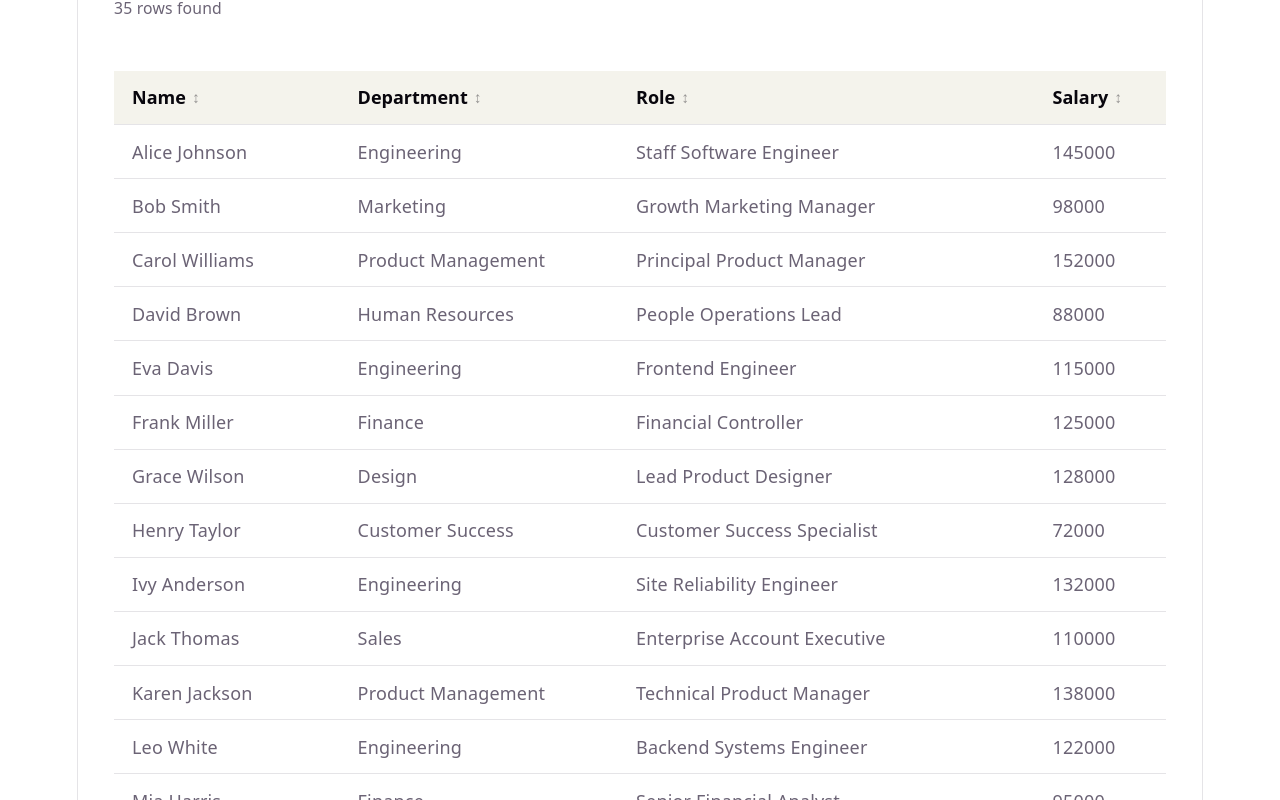
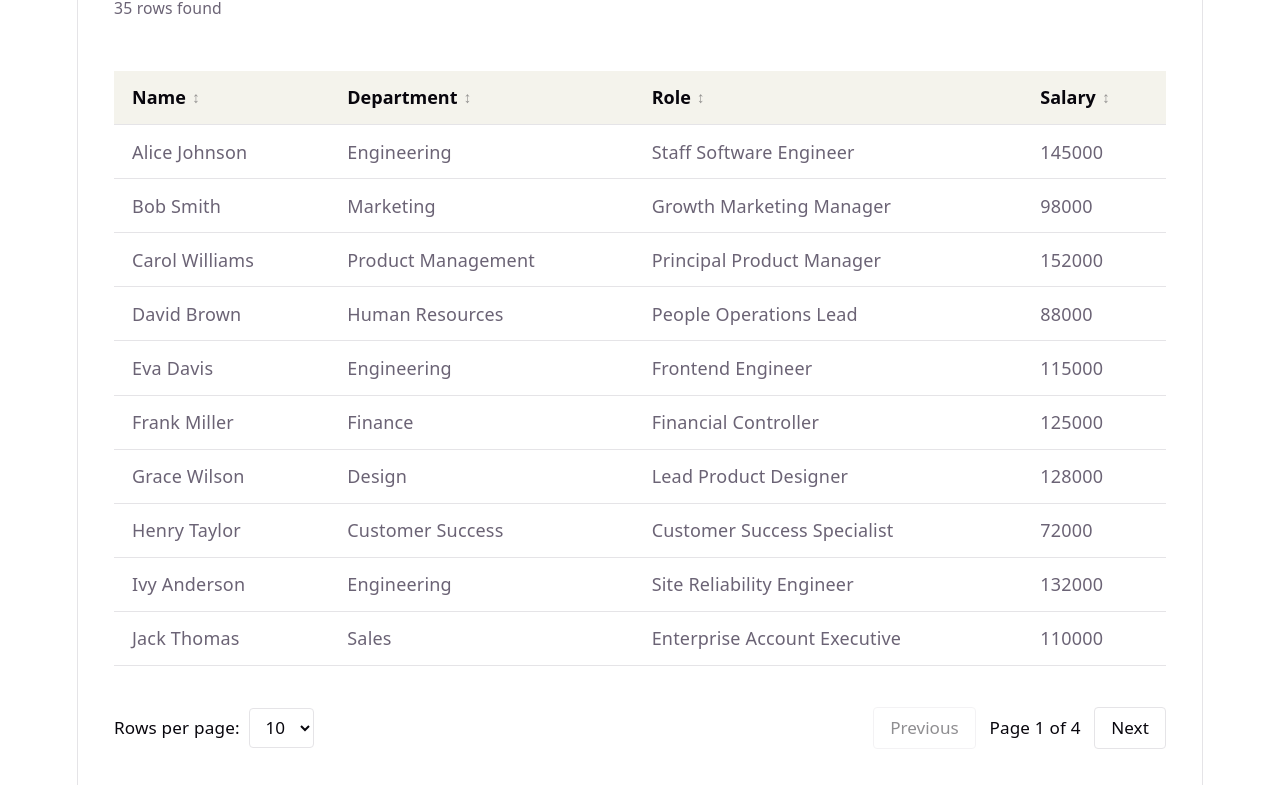
Before and after one commit to Tunasss/24521943_TranAnhTuan_Lab02, a React (Vite) app in the folder HW/HW1/: page / in a window 1280 px wide. Shown: the part 220-1020 px from the top of the page. Built offline with nearby package versions, Linux system fonts and the light colour scheme.

Commit message:
feat(hw1): add pagination controls

```diff
--- a/HW/HW1/src/DataGrid.css
+++ b/HW/HW1/src/DataGrid.css
@@ -104,3 +104,89 @@
   font-style: italic;
   color: var(--text, #6b6375);
 }
+
+/* Pagination bar area below the table */
+.pagination-bar {
+  display: flex;
+  justify-content: space-between;
+  align-items: center;
+  margin-top: 1.5rem;
+  padding-top: 0.75rem;
+  flex-wrap: wrap;
+  gap: 1rem;
+}
+
+.page-size-selector {
+  display: inline-flex;
+  align-items: center;
+  gap: 0.5rem;
+}
+
+.page-size-label {
+  font-size: 0.95rem;
+  font-weight: 500;
+  color: var(--text-h, #08060d);
+}
+
+.page-size-select {
+  font: inherit;
+  font-size: 0.95rem;
+  padding: 0.35rem 0.65rem;
+  min-height: 34px;
+  border: 1px solid var(--border, #e5e4e7);
+  border-radius: 4px;
+  background-color: var(--bg, #fff);
+  color: var(--text-h, #08060d);
+  cursor: pointer;
+}
+
+.page-size-select:focus-visible {
+  outline: 2px solid var(--accent, #aa3bff);
+  outline-offset: 2px;
+}
+
+.pagination-nav {
+  display: inline-flex;
+  align-items: center;
+  gap: 0.75rem;
+}
+
+.pagination-button {
+  font: inherit;
+  font-size: 0.95rem;
+  font-weight: 500;
+  padding: 0.4rem 0.9rem;
+  min-height: 36px;
+  min-width: 68px;
+  border: 1px solid var(--border, #e5e4e7);
+  border-radius: 4px;
+  background-color: var(--bg, #fff);
+  color: var(--text-h, #08060d);
+  cursor: pointer;
+  display: inline-flex;
+  align-items: center;
+  justify-content: center;
+}
+
+.pagination-button:hover:not(:disabled) {
+  background-color: var(--accent-bg, rgba(170, 59, 255, 0.1));
+  border-color: var(--accent-border, rgba(170, 59, 255, 0.5));
+}
+
+.pagination-button:focus-visible {
+  outline: 2px solid var(--accent, #aa3bff);
+  outline-offset: 2px;
+}
+
+.pagination-button:disabled {
+  opacity: 0.45;
+  cursor: not-allowed;
+  background-color: transparent;
+}
+
+.page-status {
+  margin: 0;
+  font-size: 0.95rem;
+  font-weight: 500;
+  color: var(--text-h, #08060d);
+}
--- a/HW/HW1/src/DataGrid.tsx
+++ b/HW/HW1/src/DataGrid.tsx
@@ -5,10 +5,11 @@ import './DataGrid.css';
 type SortDirection = 'asc' | 'desc';
 
 /**
- * DataGrid component with sorting, multi-column filtering, semantic HTML table markup,
- * and WCAG 2.2 Level AA / ARIA grid compliant accessibility semantics.
+ * DataGrid component featuring sorting, multi-column filtering, client-side pagination,
+ * semantic HTML table markup, and WCAG 2.2 Level AA / ARIA grid compliant accessibility.
  *
- * Invariant: Preserves the public contract and enforces generic type safety without mutating input props.
+ * Invariant: Preserves the public contract, executes operations in order (filter -> sort -> paginate),
+ * and enforces strict type safety without mutating input props.
  */
 export function DataGrid<T extends object>({
   data,
@@ -16,36 +17,16 @@ export function DataGrid<T extends object>({
   ariaLabel,
 }: DataGridProps<T>): ReactElement {
   const filterInputId = useId();
+  const pageSizeSelectId = useId();
 
   // State management for sorting, filtering, and pagination
   const [sortKey, setSortKey] = useState<keyof T | null>(null);
   const [sortDirection, setSortDirection] = useState<SortDirection>('asc');
   const [filterText, setFilterText] = useState<string>('');
+  const [pageSize, setPageSize] = useState<number>(10);
   const [currentPage, setCurrentPage] = useState<number>(1);
 
-  /**
-   * Updates filter query and resets pagination back to page 1.
-   */
-  const handleFilterChange = (event: ChangeEvent<HTMLInputElement>): void => {
-    setFilterText(event.target.value);
-    setCurrentPage(1);
-  };
-
-  /**
-   * Cycles sorting state: none -> asc -> desc -> asc.
-   */
-  const handleSort = (key: keyof T): void => {
-    if (sortKey !== key) {
-      setSortKey(key);
-      setSortDirection('asc');
-    } else {
-      setSortDirection((prev) => (prev === 'asc' ? 'desc' : 'asc'));
-    }
-  };
-
-  /**
-   * Filters records case-insensitively across all defined columns.
-   */
+  // 1. Filter: Case-insensitive match across all defined columns
   const filteredData = useMemo(() => {
     const query = filterText.trim().toLowerCase();
     if (!query) {
@@ -63,10 +44,7 @@ export function DataGrid<T extends object>({
     );
   }, [data, columns, filterText]);
 
-  /**
-   * Produces a sorted shallow copy of the filtered dataset without mutating input data.
-   * Compares numbers numerically and strings using localeCompare.
-   */
+  // 2. Sort: Produces a sorted shallow copy of the filtered dataset
   const sortedData = useMemo(() => {
     if (sortKey === null) {
       return filteredData;
@@ -93,8 +71,62 @@ export function DataGrid<T extends object>({
     });
   }, [filteredData, sortKey, sortDirection]);
 
+  // Total pages calculation and page boundary clamping
+  const totalPages = Math.max(1, Math.ceil(sortedData.length / pageSize));
+  const effectivePage = Math.min(Math.max(1, currentPage), totalPages);
+
+  // 3. Paginate: Slices sortedData according to current page and page size
+  const paginatedData = useMemo(() => {
+    const startIndex = (effectivePage - 1) * pageSize;
+    return sortedData.slice(startIndex, startIndex + pageSize);
+  }, [sortedData, effectivePage, pageSize]);
+
+  /**
+   * Updates filter query and resets page to 1.
+   */
+  const handleFilterChange = (event: ChangeEvent<HTMLInputElement>): void => {
+    setFilterText(event.target.value);
+    setCurrentPage(1);
+  };
+
+  /**
+   * Updates page size and clamps current page within new bounds.
+   */
+  const handlePageSizeChange = (event: ChangeEvent<HTMLSelectElement>): void => {
+    const newSize = Number(event.target.value);
+    setPageSize(newSize);
+    const newTotalPages = Math.max(1, Math.ceil(sortedData.length / newSize));
+    setCurrentPage((prev) => Math.min(Math.max(1, prev), newTotalPages));
+  };
+
+  /**
+   * Moves to previous page safely.
+   */
+  const handlePrevPage = (): void => {
+    setCurrentPage((prev) => Math.max(1, prev - 1));
+  };
+
+  /**
+   * Moves to next page safely.
+   */
+  const handleNextPage = (): void => {
+    setCurrentPage((prev) => Math.min(totalPages, prev + 1));
+  };
+
+  /**
+   * Cycles sorting state: none -> asc -> desc -> asc.
+   */
+  const handleSort = (key: keyof T): void => {
+    if (sortKey !== key) {
+      setSortKey(key);
+      setSortDirection('asc');
+    } else {
+      setSortDirection((prev) => (prev === 'asc' ? 'desc' : 'asc'));
+    }
+  };
+
   return (
-    <div className="datagrid-wrapper" data-page={currentPage}>
+    <div className="datagrid-wrapper" data-page={effectivePage}>
       {/* Filtering Toolbar */}
       <div className="filter-container">
         <label htmlFor={filterInputId} className="filter-label">
@@ -166,7 +198,7 @@ export function DataGrid<T extends object>({
           </tr>
         </thead>
         <tbody>
-          {sortedData.length === 0 ? (
+          {paginatedData.length === 0 ? (
             <tr role="row">
               <td
                 role="gridcell"
@@ -177,7 +209,7 @@ export function DataGrid<T extends object>({
               </td>
             </tr>
           ) : (
-            sortedData.map((item, rowIndex) => (
+            paginatedData.map((item, rowIndex) => (
               <tr key={rowIndex} role="row">
                 {columns.map((column) => (
                   <td key={String(column.accessorKey)} role="gridcell">
@@ -189,6 +221,47 @@ export function DataGrid<T extends object>({
           )}
         </tbody>
       </table>
+
+      {/* Pagination Controls */}
+      <div className="pagination-bar">
+        <div className="page-size-selector">
+          <label htmlFor={pageSizeSelectId} className="page-size-label">
+            Rows per page:
+          </label>
+          <select
+            id={pageSizeSelectId}
+            value={pageSize}
+            onChange={handlePageSizeChange}
+            className="page-size-select"
+          >
+            <option value={5}>5</option>
+            <option value={10}>10</option>
+            <option value={20}>20</option>
+          </select>
+        </div>
+
+        <nav aria-label="Grid pagination" className="pagination-nav">
+          <button
+            type="button"
+            onClick={handlePrevPage}
+            disabled={effectivePage <= 1}
+            className="pagination-button"
+          >
+            Previous
+          </button>
+          <p role="status" aria-live="polite" className="page-status">
+            Page {effectivePage} of {totalPages}
+          </p>
+          <button
+            type="button"
+            onClick={handleNextPage}
+            disabled={effectivePage >= totalPages}
+            className="pagination-button"
+          >
+            Next
+          </button>
+        </nav>
+      </div>
     </div>
   );
 }
```
